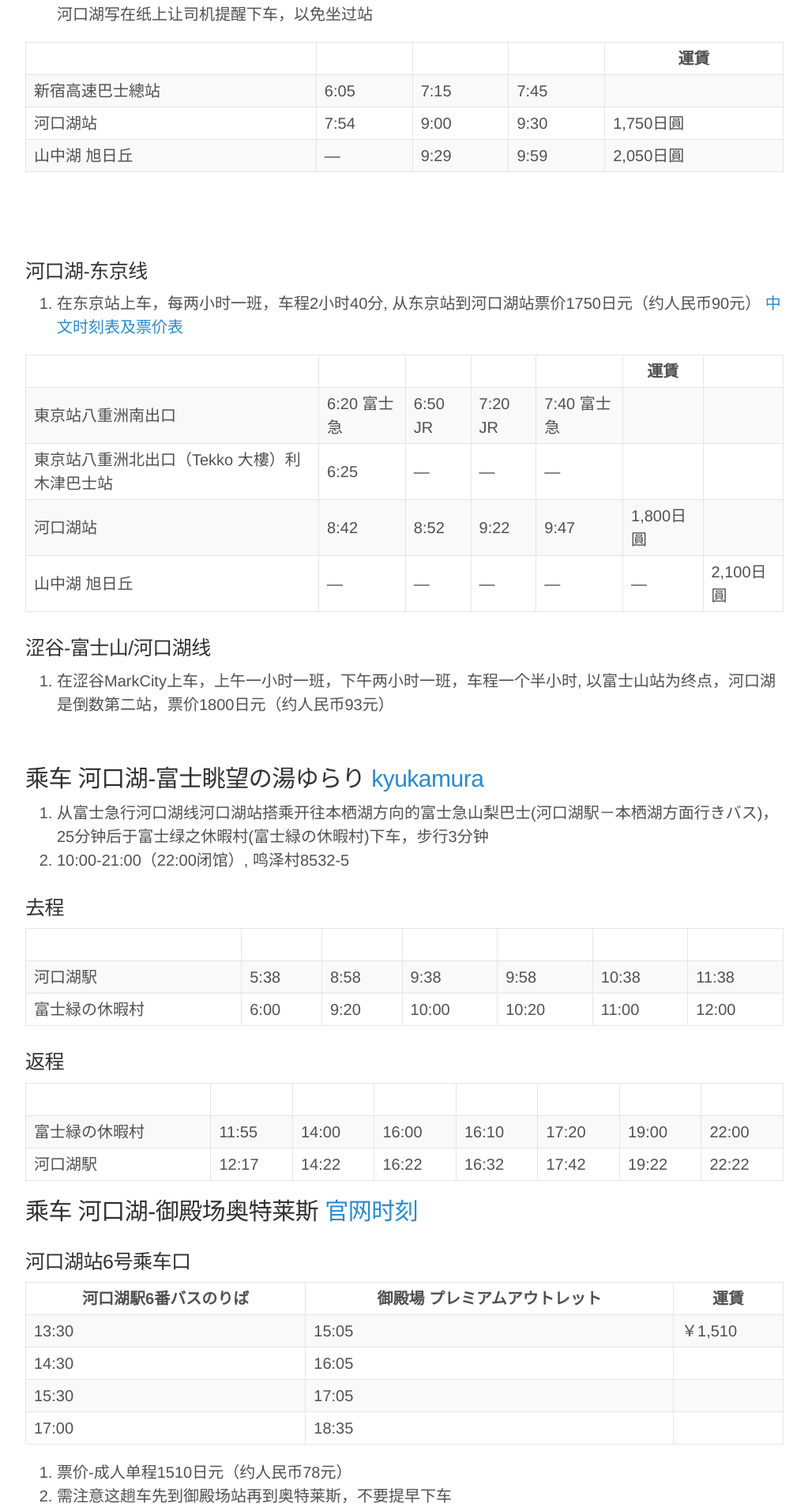
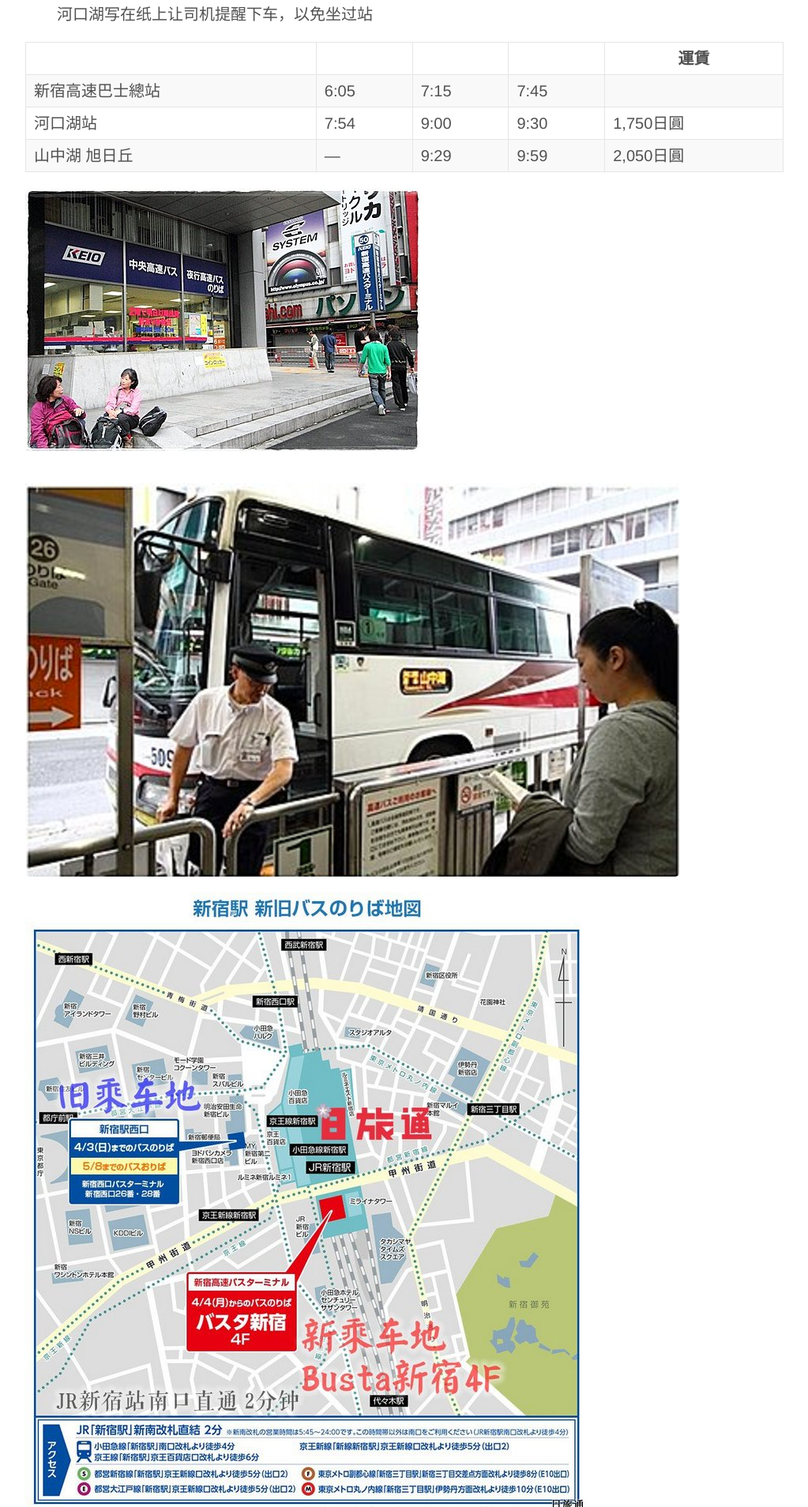
Before and after one commit to clarkdo/clarkdo.github.com, a Jekyll site: the page built from _posts/2017-04-03-71.md, in a window 1280 px wide. Shown: the part 1754-3662 px from the top of the page at 79% size, without its empty margins (128-1151 px from the left). Built offline with Jekyll 4.4.1, drawn with Linux system fonts in a browser that asks for light colours; Markdown is read by kramdown in place of the engine named in the settings; comment, search, counter and statistics services are not loaded.

Commit message:
fix image issue

```diff
--- a/_posts/2017-04-03-71.md
+++ b/_posts/2017-04-03-71.md
@@ -56,10 +56,10 @@ comments: true
 |河口湖站|7:54|9:00|9:30|1,750日圓|
 |山中湖 旭日丘| --- |9:29|9:59|2,050日圓|
 
-![](../public/img/jp01.jpg)
-![](../public/img/jp02.png)
-![](../public/img/jp03.jpg)
-![](../public/img/jp04.jpg)
+![](/public/img/jp01.jpg)
+![](/public/img/jp02.png)
+![](/public/img/jp03.jpg)
+![](/public/img/jp04.jpg)
 
 ### 河口湖-东京线
 
@@ -76,8 +76,8 @@ comments: true
 
 1. 在涩谷MarkCity上车，上午一小时一班，下午两小时一班，车程一个半小时, 以富士山站为终点，河口湖是倒数第二站，票价1800日元（约人民币93元）
 
-![](../public/img/jp05.jpg)
-![](../public/img/jp06.jpg)
+![](/public/img/jp05.jpg)
+![](/public/img/jp06.jpg)
 
 ## 乘车 河口湖-富士眺望の湯ゆらり [kyukamura](http://www.kyukamura.jp/access/#free_shuttle_bus)
 
```
